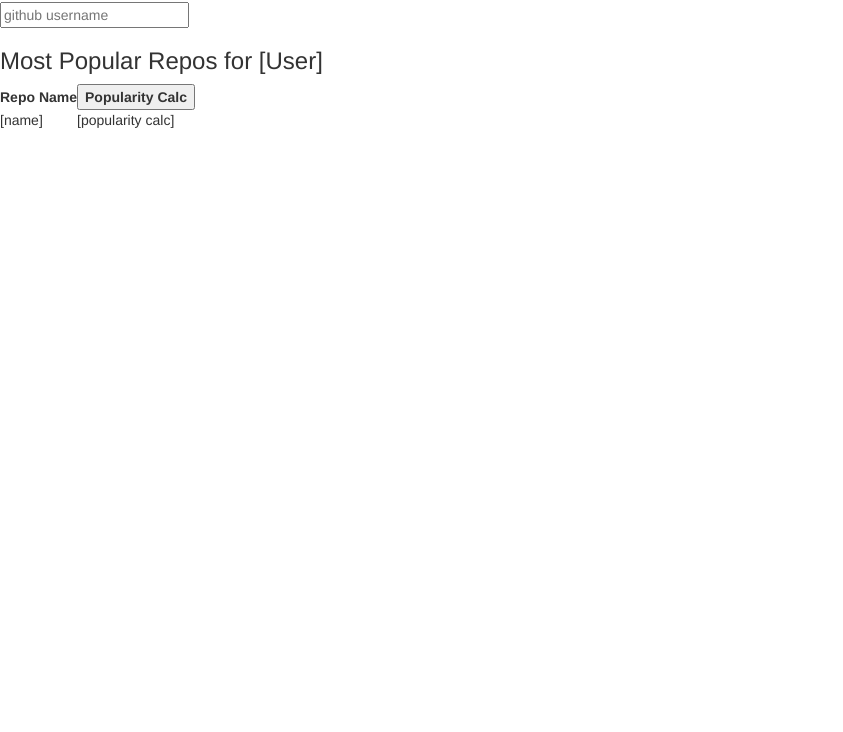
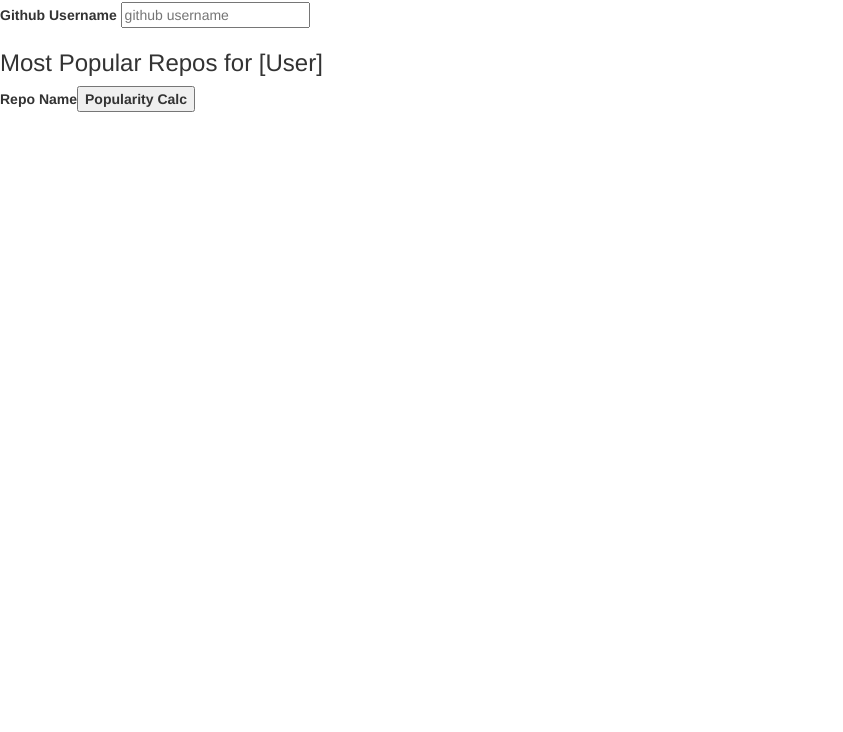
Before and after one commit to csaminak/PopularRepos, a website: page src/index.html in a window 1280 px wide. Shown: the part 68-800 px from the top of the page, without its empty margins (0-843 px from the left). Drawn offline with nearby package versions, Linux system fonts and the light colour scheme; files that its build step writes are made by us from their sources.

Commit message:
added binding directives

```diff
--- a/src/index.html
+++ b/src/index.html
@@ -1,5 +1,5 @@
 <!DOCTYPE html>
-<html>
+<html ng-app='popRepos'>
     <head>
         <meta charset='utf-8'>
         <title>Popular Repos</title>
@@ -15,8 +15,13 @@
             <h1>View a GitHub User's Most Popular Repositories!</h1>
         </header>
 
-        <form>
-            <input type='text' placeholder='github username'>
+        <main ng-controller='ReposController as reposCtrl'>
+            <form name='getRepos' ng-submit='reposCtrl.getRepos(reposCtrl.username)'>
+                </div>
+                    <label for='ghusername'>Github Username</label>
+                    <input id='ghusername' type='text' placeholder='github username'
+                                name='ghusername' ng-model='reposCtrl.username' required>
+                </div>
             </form>
 
             <section>
@@ -29,13 +34,15 @@
                         </tr>
                     </thead>
                     <tbody>
-                    <tr>
+                        <tr ng-repeat='repo in reposCtrl.allRepos'>
                             <td>[name]</td>
                             <td>[popularity calc]</td>
                         </tr>
                     </tbody>
                 </table>
             </section>
+        </main>
+
 
 
         <script src='https://ajax.googleapis.com/ajax/libs/angularjs/1.5.8/angular.js'></script>
```
Lines whose indentation alone changed are shown as unchanged.
